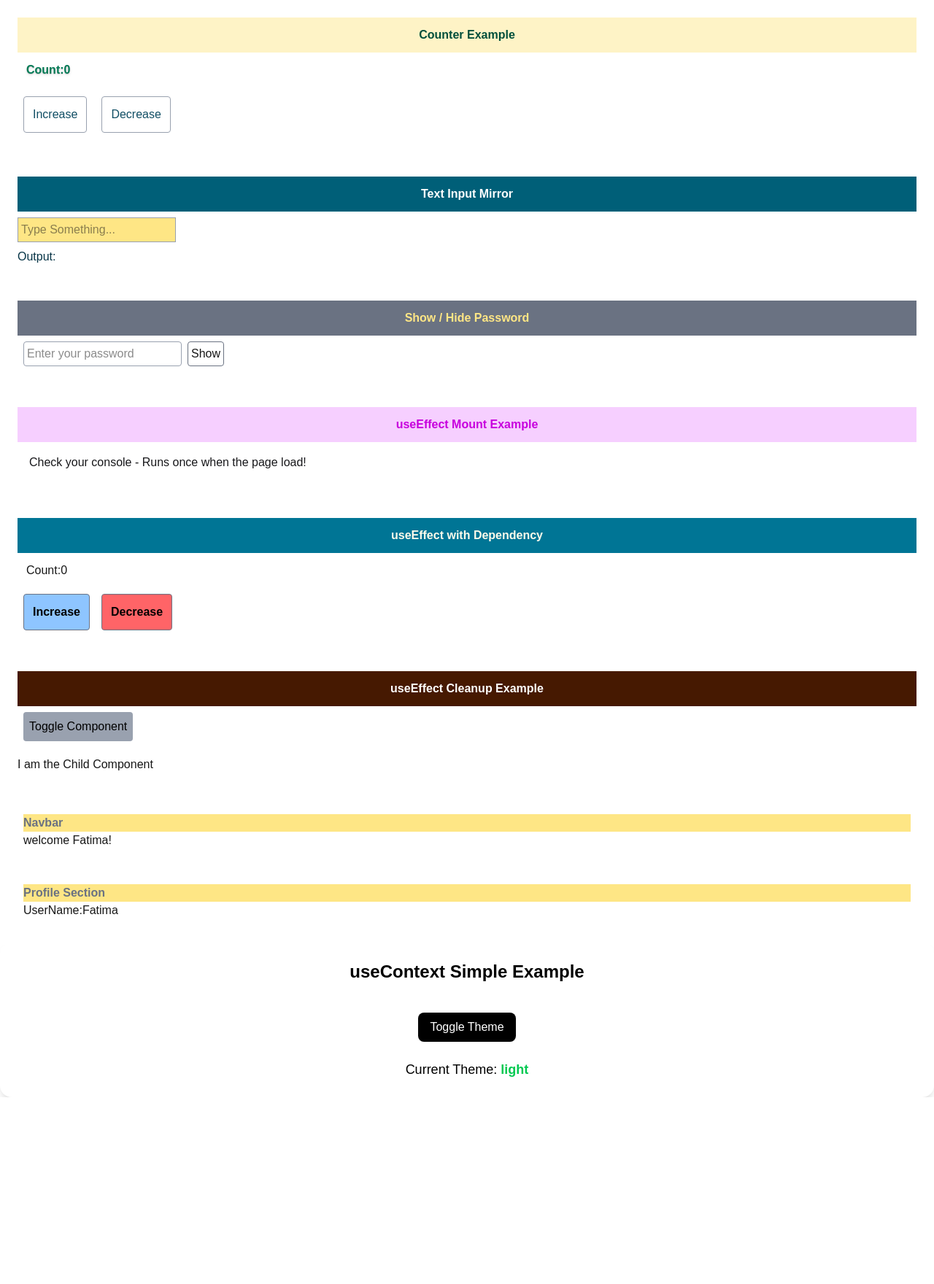
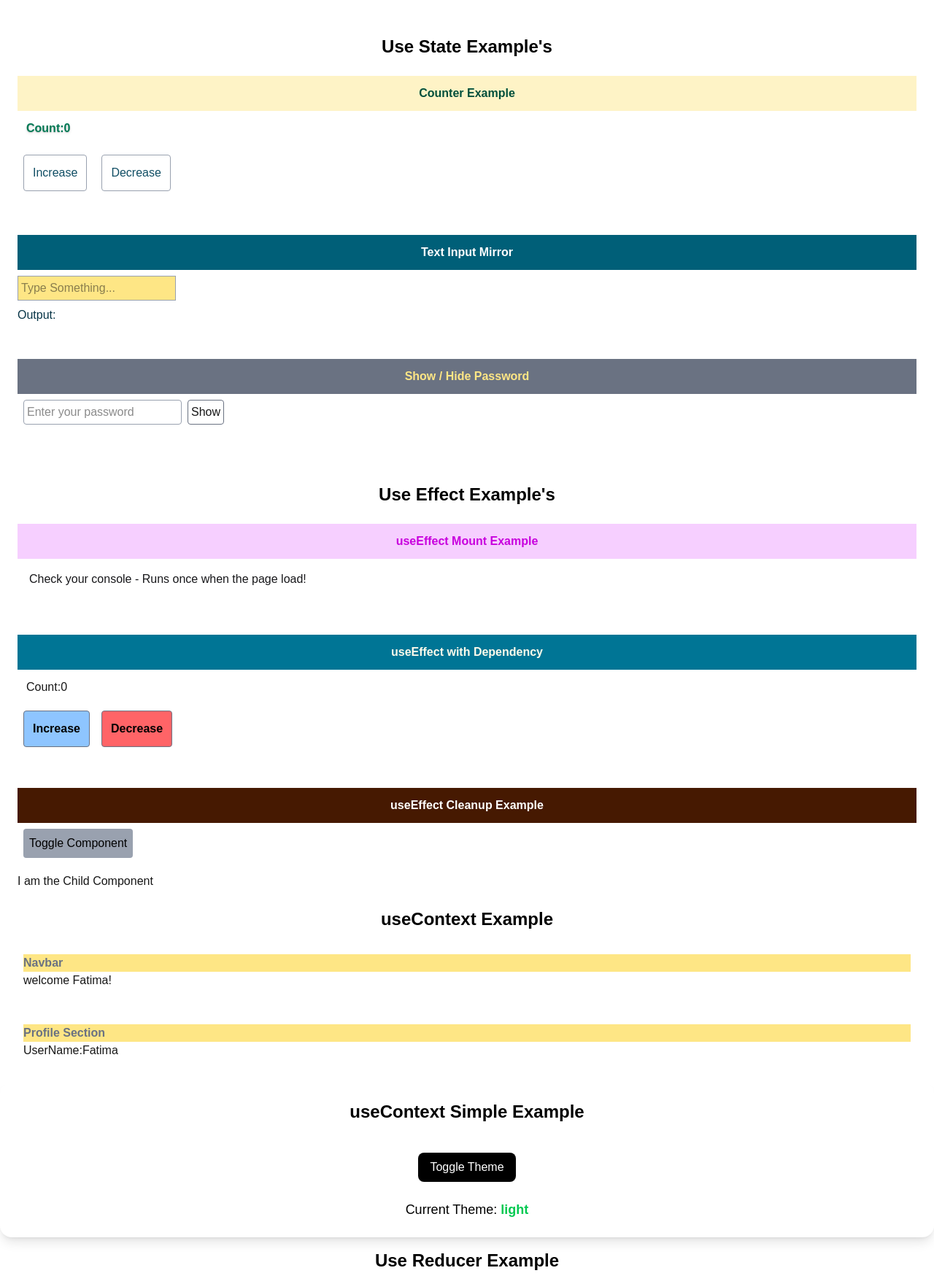
Before and after one commit to Fatimakhan01/practice-code, a Next.js app: page / in a window 1280 px wide. Shown: the whole page at 73% size. Before the commit the page ends 1504 px from the top, so only its background shows below. Built offline with nearby package versions, Linux system fonts and the light colour scheme.

Commit message:
updated-code

```diff
--- a/app/components/UseContextExample.tsx
+++ b/app/components/UseContextExample.tsx
@@ -25,6 +25,7 @@ function Navbar() {
 const UseContextExample = () => {
   return (
     <Mycontext.Provider value="Fatima">
+      <h1 className='text-black font-bold text-2xl text-center'>useContext Example</h1>
       <div className='p-2'>
         <Navbar/>
         <Profile/>
--- a/app/components/UseEffectExample.tsx
+++ b/app/components/UseEffectExample.tsx
@@ -8,6 +8,7 @@ const UseEffectExample = () => {
         //No array runs on every render !!
   return (
     <div className=' justify-center p-6'>
+      <h1 className='text-black font-bold text-2xl text-center p-6'>Use Effect Example's</h1>
      <h1 className='bg-fuchsia-200 text-fuchsia-600 font-bold text-center p-3 '>useEffect Mount Example</h1>
     <p className='m-4 font-medium text-zinc-900 '>Check your console - Runs once when the page load!</p>
     </div>
--- /dev/null
+++ b/app/components/UseReducerExample.tsx
@@ -0,0 +1,12 @@
+import React from 'react'
+
+const UseReducerExample = () => {
+  return (
+    <div>
+        <h1 className='text-black font-bold text-2xl text-center p-4'>Use Reducer Example</h1>
+
+    </div>
+  )
+}
+
+export default UseReducerExample
--- a/app/components/UsestateExample.tsx
+++ b/app/components/UsestateExample.tsx
@@ -21,7 +21,8 @@ const UsestateExample = () => {
     }
   }
   return (
-    <div  className='justify-center  p-6'>
+    <div  className='justify-center p-6 '>
+      <h1 className='text-black font-bold text-2xl text-center p-6'>Use State Example's</h1>
     <h1 className=' text-emerald-900 font-extrabold bg-amber-100 text-center p-3'>Counter Example</h1>
     <p className='text-shadow-md text-emerald-700 font-bold p-2 m-1'>Count:{count}</p>
 
--- a/app/page.tsx
+++ b/app/page.tsx
@@ -7,6 +7,7 @@ import UseEffectDependencyExample from './components/UseEffectDependencyExample'
 import UseEffectCleanupExample from './components/UseEffectCleanupExample';
 import UseContextExample from './components/UseContextExample';
 import UseContextSimpleExample from './components/UseContextSimpleExample';
+import UseReducerExample from './components/UseReducerExample';
 
 
 const page = () => {
@@ -20,6 +21,7 @@ const page = () => {
       <UseEffectCleanupExample/>
       <UseContextExample/>
       <UseContextSimpleExample/>
+      <UseReducerExample/>
     </div>
   )
 }
```
